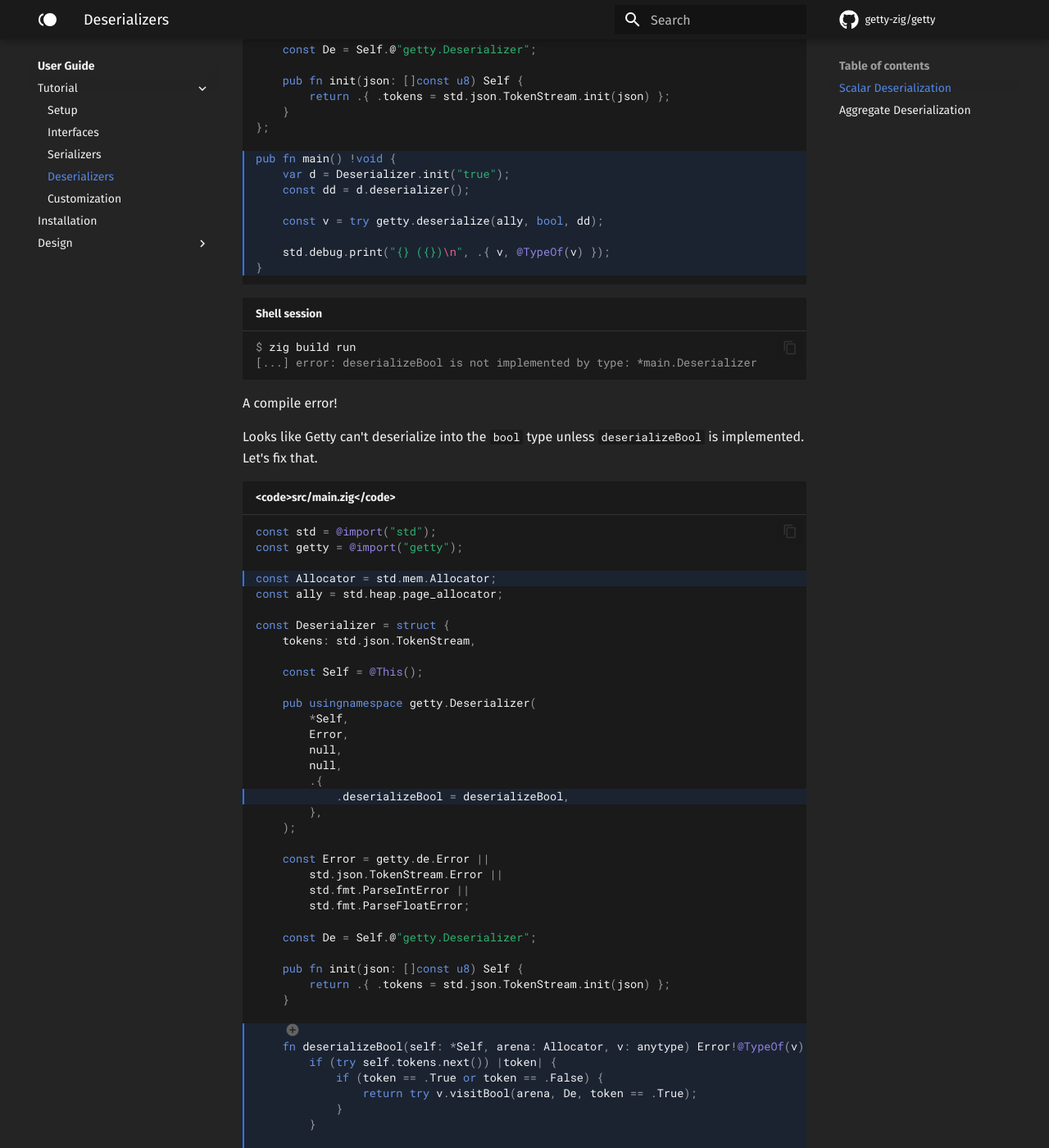
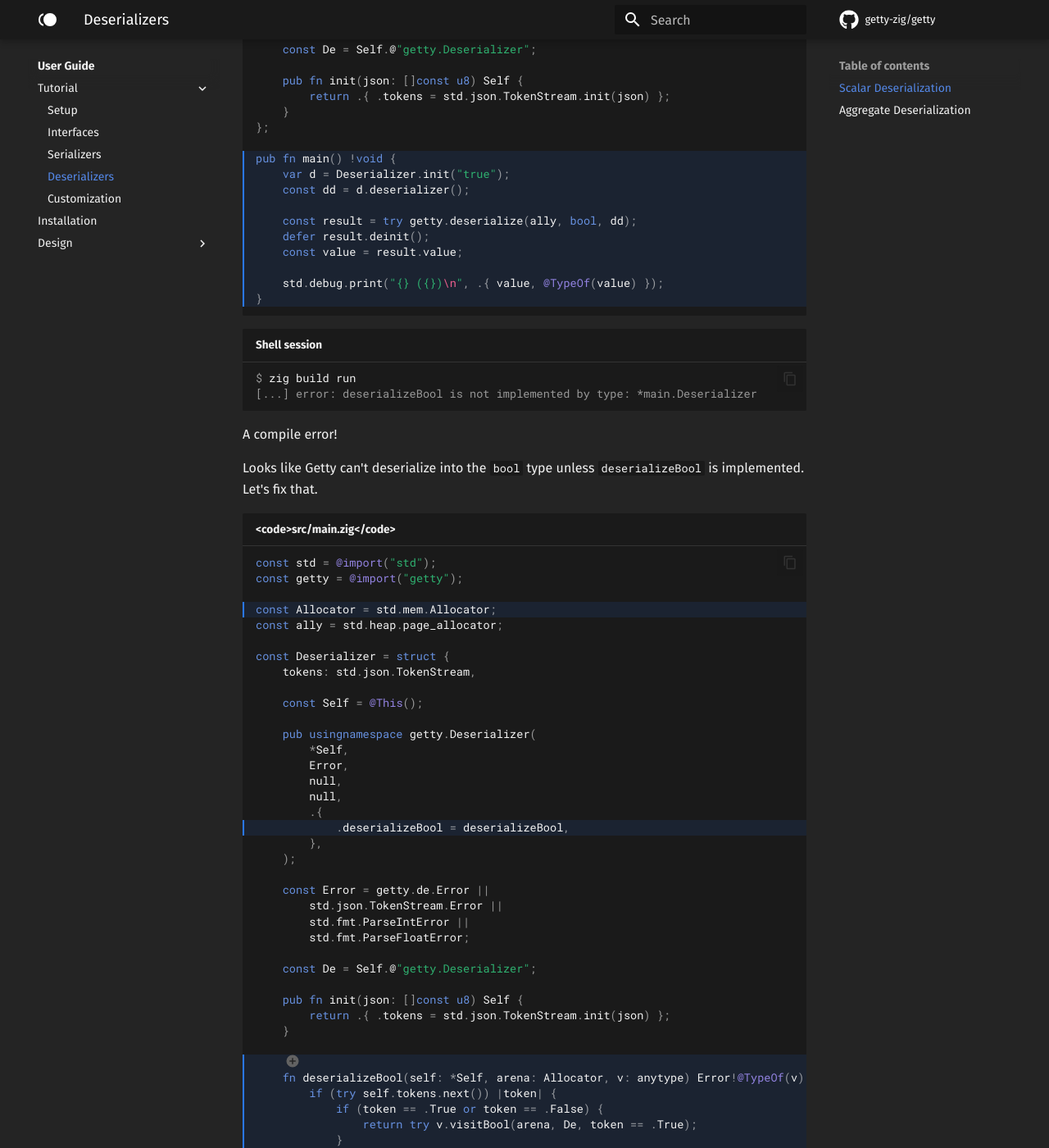
Before and after one commit to getty-zig/getty.so, an MkDocs documentation site: the page built from docs/user-guide/tutorial/deserializers.md, in a window 1280 px wide and 1400 px high, scrolled down 2167 px. Shown: the whole window at 82% size. Built offline with MkDocs 1.6.1 and Material for MkDocs 9.7.7, drawn with Linux system fonts in a browser that asks for light colours; emoji names are drawn with the system emoji font; comment, search, counter and statistics services are not loaded; some of the changed text lies outside the part shown.

Commit message:
add result

````diff
--- a/docs/user-guide/tutorial/deserializers.md
+++ b/docs/user-guide/tutorial/deserializers.md
@@ -116,7 +116,7 @@ optional allocator, a type to deserialize into, and a
 [`getty.Deserializer`](https://docs.getty.so/#A;getty:Deserializer) interface
 value.
 
-```zig title="<code>src/main.zig</code>" hl_lines="4 31-38"
+```zig title="<code>src/main.zig</code>" hl_lines="4 31-40"
 const std = @import("std");
 const getty = @import("getty");
 
@@ -151,9 +151,11 @@ pub fn main() !void {
     var d = Deserializer.init("true");
     const dd = d.deserializer();
 
-    const v = try getty.deserialize(ally, bool, dd);
+    const result = try getty.deserialize(ally, bool, dd);
+    defer result.deinit();
+    const value = result.value;
 
-    std.debug.print("{} ({})\n", .{ v, @TypeOf(v) });
+    std.debug.print("{} ({})\n", .{ value, @TypeOf(value) });
 }
 ```
 
@@ -216,9 +218,11 @@ pub fn main() !void {
     var d = Deserializer.init("true");
     const dd = d.deserializer();
 
-    const v = try getty.deserialize(ally, bool, dd);
+    const result = try getty.deserialize(ally, bool, dd);
+    defer result.deinit();
+    const value = result.value;
 
-    std.debug.print("{} ({})\n", .{ v, @TypeOf(v) });
+    std.debug.print("{} ({})\n", .{ value, @TypeOf(value) });
 }
 ```
 
@@ -239,7 +243,7 @@ Success!
 
 Now let's do the same thing for the other scalar types.
 
-```zig title="<code>src/main.zig</code>" hl_lines="19-24 49-124 128-139"
+```zig title="<code>src/main.zig</code>" hl_lines="19-24 49-124 128-140"
 const std = @import("std");
 const getty = @import("getty");
 
@@ -374,9 +378,11 @@ pub fn main() !void {
         var d = Deserializer.init(data);
         const dd = d.deserializer();
 
-        const v = try getty.deserialize(ally, types[i], dd);
+        const result = try getty.deserialize(ally, types[i], dd);
+        defer result.deinit();
+        const value = result.value;
 
-        std.debug.print("{any} ({})\n", .{ v, @TypeOf(v) });
+        std.debug.print("{any} ({})\n", .{ value, @TypeOf(value) });
     }
 }
 ```
@@ -502,7 +508,7 @@ Let's start by implementing `deserializeSeq`, which uses the
         [`getty.deserialize`](https://docs.getty.so/#A;getty:deserialize) and can
         therefore be used for stateless deserialization.
 
-```zig title="<code>src/main.zig</code>" hl_lines="25 125-134 137-162 165-171"
+```zig title="<code>src/main.zig</code>" hl_lines="25 125-134 137-162 165-173"
 const std = @import("std");
 const getty = @import("getty");
 
@@ -670,10 +676,12 @@ pub fn main() !void {
     var d = Deserializer.init("[1,2,3]");
     const dd = d.deserializer();
 
-    const v = try getty.deserialize(ally, std.ArrayList(i32), dd);
-    defer v.deinit();
+    const result = try getty.deserialize(ally, std.ArrayList(i32), dd);
+    defer result.deinit();
+    const value = result.value;
+    defer value.deinit();
 
-    std.debug.print("{any} ({})\n", .{ v.items, @TypeOf(v) });
+    std.debug.print("{any} ({})\n", .{ value.items, @TypeOf(value) });
 }
 ```
 
@@ -709,7 +717,7 @@ implement the former, which uses the
 
     1. A [`getty.de.MapAccess`]() is responsible for deserializing entries of a _Map_ into Zig.
 
-```zig title="<code>src/main.zig</code>" hl_lines="26 137-146 175-212 215-220"
+```zig title="<code>src/main.zig</code>" hl_lines="26 137-146 175-212 215-222"
 const std = @import("std");
 const getty = @import("getty");
 
@@ -927,9 +935,11 @@ pub fn main() !void {
     var d = Deserializer.init("\"x\":1,\"y\":2");
     const dd = d.deserializer();
 
-    const v = try getty.deserialize(ally, struct{ x: i32, y: i32 }, dd);
+    const result = try getty.deserialize(ally, struct{ x: i32, y: i32 }, dd);
+    defer result.deinit();
+    const value = result.value;
 
-    std.debug.print("{any} ({})\n", .{ v, @TypeOf(v) });
+    std.debug.print("{any} ({})\n", .{ value, @TypeOf(value) });
 }
 ```
 
````
